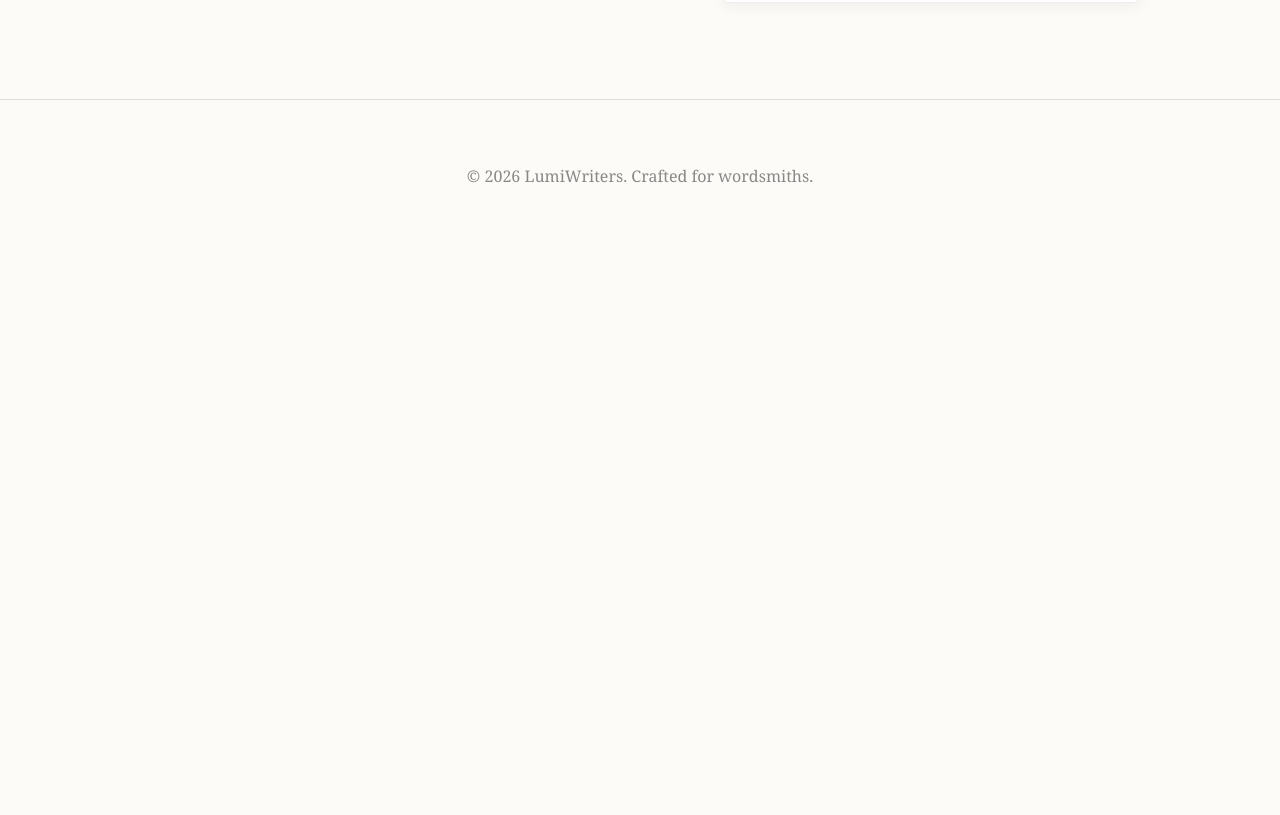
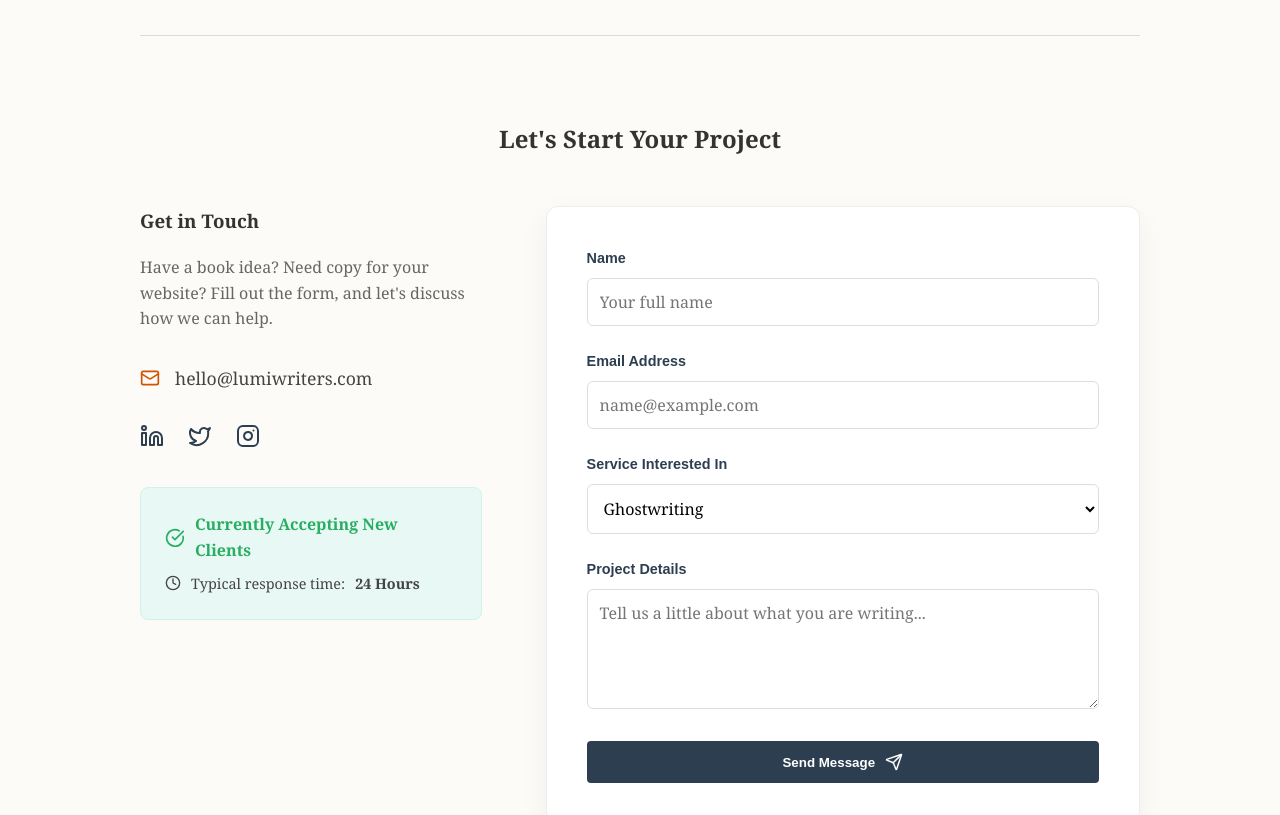
Before and after one commit to Joshua1-arch/lumiwriters, a React (Vite) app: page /about in a window 1280 px wide. Shown: the part 500-1315 px from the top of the page. Before the commit the page ends 800 px from the top, so only its background shows below. Built offline with nearby package versions, Linux system fonts and the light colour scheme.

Commit message:
Lumiwriters

```diff
--- a/src/App.css
+++ b/src/App.css
@@ -1,3 +1,6 @@
+/* =========================================
+   1. VARIABLES & RESET
+   ========================================= */
 :root {
   --primary: #2c3e50;
   --accent: #d35400; /* Burnt orange for a "vintage book" feel */
@@ -14,33 +17,23 @@ body {
   line-height: 1.6;
 }
 
-/* Utilities */
+a {
+  text-decoration: none;
+  color: inherit;
+}
+
+/* =========================================
+   2. UTILITIES & LAYOUT
+   ========================================= */
 .container {
   max-width: 1000px;
   margin: 0 auto;
   padding: 2rem;
 }
 
-a { text-decoration: none; color: inherit; }
-
-/* Buttons */
-.btn {
-  background: var(--primary);
-  color: white;
-  padding: 12px 24px;
-  border: none;
-  border-radius: 4px;
-  cursor: pointer;
-  display: inline-flex;
-  align-items: center;
-  gap: 10px;
-  font-family: sans-serif;
-  font-weight: bold;
-  transition: background 0.3s ease;
-}
-.btn:hover { background: var(--accent); }
-
-/* Navigation */
+/* =========================================
+   3. NAVIGATION & FOOTER
+   ========================================= */
 nav {
   display: flex;
   justify-content: space-between;
@@ -59,19 +52,71 @@ nav {
   color: var(--primary);
 }
 
-.nav-links { display: flex; gap: 2rem; }
-.nav-links a { font-family: sans-serif; font-weight: 500; }
-.nav-links a:hover { color: var(--accent); }
-
-/* Grid Layouts (General) */
-.services-grid {
-  display: grid;
-  grid-template-columns: repeat(auto-fit, minmax(280px, 1fr));
+.nav-links {
+  display: flex;
   gap: 2rem;
-  margin-top: 3rem;
 }
 
-/* Cards (General) */
+.nav-links a {
+  font-family: sans-serif;
+  font-weight: 500;
+}
+
+.nav-links a:hover {
+  color: var(--accent);
+}
+
+footer {
+  text-align: center;
+  padding: 3rem;
+  color: #888;
+  border-top: 1px solid #e0dcd5;
+  margin-top: 4rem;
+}
+
+/* =========================================
+   4. SHARED COMPONENTS (Buttons & Cards)
+   ========================================= */
+/* Buttons */
+.btn {
+  background: var(--primary);
+  color: white;
+  padding: 12px 24px;
+  border: none;
+  border-radius: 4px;
+  cursor: pointer;
+  display: inline-flex;
+  align-items: center;
+  justify-content: center;
+  gap: 10px;
+  font-family: sans-serif;
+  font-weight: bold;
+  transition: background 0.3s ease;
+  text-decoration: none;
+}
+
+.btn:hover {
+  background: var(--accent);
+  color: white;
+}
+
+.btn-primary {
+  background: var(--primary);
+  color: white;
+}
+
+.btn-outline {
+  background: transparent;
+  color: var(--primary);
+  border: 2px solid var(--primary);
+}
+
+.btn-outline:hover {
+  background: var(--primary);
+  color: white;
+}
+
+/* Cards */
 .card {
   background: white;
   padding: 2rem;
@@ -80,48 +125,95 @@ nav {
   border: 1px solid #eee;
   transition: transform 0.2s;
 }
-.card:hover { transform: translateY(-5px); }
 
-/* Footer */
-footer {
-  text-align: center;
-  padding: 3rem;
-  color: #888;
-  border-top: 1px solid #e0dcd5;
-  margin-top: 4rem;
+.card:hover {
+  transform: translateY(-5px);
 }
 
-/* ---------------------------------------------------- */
-/* NEW: Split Layout for Reviews Page (Image + Text)    */
-/* ---------------------------------------------------- */
+/* =========================================
+   5. HOME PAGE STYLES
+   ========================================= */
+.hero-section {
+  text-align: center;
+  padding: 5rem 1rem;
+  max-width: 800px;
+  margin: 0 auto;
+}
 
+.hero-section h1 {
+  font-size: 3.5rem;
+  line-height: 1.2;
+  margin-bottom: 1.5rem;
+  color: var(--primary);
+}
+
+.hero-intro {
+  font-size: 1.25rem;
+  color: #555;
+  line-height: 1.8;
+  margin-bottom: 3rem;
+  font-family: sans-serif;
+}
+
+.cta-group {
+  display: flex;
+  justify-content: center;
+  gap: 1.5rem;
+}
+
+.services-grid {
+  display: grid;
+  grid-template-columns: repeat(auto-fit, minmax(280px, 1fr));
+  gap: 2rem;
+  margin-top: 3rem;
+}
+
+.service-card {
+  text-align: center;
+  display: flex;
+  flex-direction: column;
+  align-items: center;
+}
+
+.service-card h3 {
+  margin-top: 1rem;
+  margin-bottom: 0.5rem;
+}
+
+/* Mobile Home */
+@media (max-width: 768px) {
+  .hero-section h1 { font-size: 2.5rem; }
+  .cta-group { flex-direction: column; align-items: stretch; }
+}
+
+/* =========================================
+   6. REVIEWS PAGE STYLES
+   ========================================= */
 .reviews-split-container {
   display: flex;
   gap: 3rem;
-  align-items: stretch; /* Makes both sides the same height */
+  align-items: stretch;
   background: white;
   border-radius: 12px;
-  overflow: hidden; /* Ensures image corners stay rounded */
+  overflow: hidden;
   box-shadow: 0 10px 30px rgba(0,0,0,0.05);
   border: 1px solid #e0dcd5;
 }
 
-/* The Image Side */
 .reviews-image-side {
   flex: 1;
-  min-height: 400px; /* Ensure it has height even if empty */
+  min-height: 400px;
 }
 
 .reviews-image-side img {
   width: 100%;
   height: 100%;
-  object-fit: cover; /* Ensures image covers space without stretching */
+  object-fit: cover;
   display: block;
 }
 
-/* The Reviews List Side */
 .reviews-content-side {
-  flex: 1.2; /* Give text slightly more space than image */
+  flex: 1.2;
   padding: 3rem;
   display: flex;
   flex-direction: column;
@@ -157,108 +249,21 @@ footer {
   color: var(--primary);
 }
 
-/* Mobile Responsive */
+/* Mobile Reviews */
 @media (max-width: 850px) {
-  .reviews-split-container {
-    flex-direction: column;
-  }
-  .reviews-image-side {
-    min-height: 250px;
-    max-height: 300px;
-  }
-  .reviews-content-side {
-    padding: 2rem;
-  }
-
-  .nav-links {
-    gap: 1rem;
-    font-size: 0.9rem;
-  }
-}
-/* --- Home Page Specific Styles --- */
-
-.hero-section {
-  text-align: center;
-  padding: 5rem 1rem;
-  max-width: 800px;
-  margin: 0 auto;
+  .reviews-split-container { flex-direction: column; }
+  .reviews-image-side { min-height: 250px; max-height: 300px; }
+  .reviews-content-side { padding: 2rem; }
+  .nav-links { gap: 1rem; font-size: 0.9rem; }
 }
 
-.hero-section h1 {
-  font-size: 3.5rem;
-  line-height: 1.2;
-  margin-bottom: 1.5rem;
-  color: var(--primary);
-}
-
-.hero-intro {
-  font-size: 1.25rem;
-  color: #555;
-  line-height: 1.8;
-  margin-bottom: 3rem;
-  font-family: sans-serif; /* Cleaner reading for intro text */
-}
-
-/* CTA Buttons Container */
-.cta-group {
-  display: flex;
-  justify-content: center;
-  gap: 1.5rem;
-}
-
-/* Button Variants */
-.btn-primary {
-  /* Inherits base .btn styles, ensures primary color */
-  background: var(--primary);
-  color: white;
-}
-
-.btn-outline {
-  /* Transparent background with border */
-  background: transparent;
-  color: var(--primary);
-  border: 2px solid var(--primary);
-}
-
-.btn-outline:hover {
-  background: var(--primary);
-  color: white;
-}
-
-/* Service Card Tweaks */
-.service-card {
-  text-align: center;
-  display: flex;
-  flex-direction: column;
-  align-items: center;
-}
-
-.service-card h3 {
-  margin-top: 1rem;
-  margin-bottom: 0.5rem;
-}
-
-/* Mobile Responsiveness for Home */
-@media (max-width: 768px) {
-  .hero-section h1 {
-    font-size: 2.5rem;
-  }
-
-  .cta-group {
-    flex-direction: column;
-    align-items: stretch; /* Buttons span full width on phone */
-  }
-
-  .btn {
-    justify-content: center;
-  }
-}
-/* --- Portfolio / Samples Section --- */
-
+/* =========================================
+   7. PORTFOLIO SECTION STYLES
+   ========================================= */
 .portfolio-section {
   margin-top: 6rem;
   padding-top: 4rem;
-  border-top: 1px solid #e0dcd5; /* Separator line */
+  border-top: 1px solid #e0dcd5;
 }
 
 .portfolio-grid {
@@ -286,7 +291,7 @@ footer {
 
 .portfolio-content {
   padding: 1.5rem;
-  flex: 1; /* Pushes the button to the bottom */
+  flex: 1;
 }
 
 .portfolio-tag {
@@ -334,3 +339,112 @@ footer {
   background: var(--primary);
   color: white;
 }
+
+/* =========================================
+   8. CONTACT PAGE STYLES
+   ========================================= */
+.contact-section {
+  margin-top: 5rem;
+  padding-top: 4rem;
+  border-top: 1px solid #e0dcd5;
+}
+
+.contact-split {
+  display: flex;
+  gap: 4rem;
+  align-items: flex-start;
+}
+
+/* Left: Contact Info */
+.contact-info { flex: 1; }
+
+.contact-item {
+  display: flex;
+  align-items: center;
+  gap: 15px;
+  margin-bottom: 1.5rem;
+  font-size: 1.1rem;
+  color: #444;
+}
+
+.status-box {
+  background: #e8f8f5;
+  border: 1px solid #d1f2eb;
+  padding: 1.5rem;
+  border-radius: 8px;
+  margin-top: 2rem;
+}
+
+.status-row {
+  display: flex;
+  align-items: center;
+  gap: 10px;
+  margin-bottom: 0.5rem;
+  color: #27ae60;
+  font-weight: bold;
+}
+
+.social-links {
+  display: flex;
+  gap: 1.5rem;
+  margin-top: 2rem;
+}
+
+.social-icon {
+  color: var(--primary);
+  transition: color 0.2s, transform 0.2s;
+  cursor: pointer;
+}
+
+.social-icon:hover {
+  color: var(--accent);
+  transform: translateY(-3px);
+}
+
+/* Right: Form */
+.contact-form-container {
+  flex: 1.5;
+  background: white;
+  padding: 2.5rem;
+  border-radius: 12px;
+  box-shadow: 0 10px 30px rgba(0,0,0,0.05);
+  border: 1px solid #eee;
+}
+
+.form-group { margin-bottom: 1.5rem; }
+
+.form-label {
+  display: block;
+  margin-bottom: 0.5rem;
+  font-weight: bold;
+  font-family: sans-serif;
+  font-size: 0.9rem;
+  color: var(--primary);
+}
+
+.form-input, .form-textarea {
+  width: 100%;
+  padding: 12px;
+  border: 1px solid #ddd;
+  border-radius: 6px;
+  font-family: inherit;
+  font-size: 1rem;
+  transition: border-color 0.2s;
+  box-sizing: border-box;
+}
+
+.form-input:focus, .form-textarea:focus {
+  outline: none;
+  border-color: var(--accent);
+}
+
+.form-textarea {
+  resize: vertical;
+  min-height: 120px;
+}
+
+/* Mobile Contact */
+@media (max-width: 800px) {
+  .contact-split { flex-direction: column; }
+  .contact-info, .contact-form-container { width: 100%; padding: 1.5rem; }
+}
--- a/src/Pages/About.jsx
+++ b/src/Pages/About.jsx
@@ -1,33 +1,126 @@
-import { Users, Target, Coffee } from 'lucide-react';
+import React, { useState } from 'react';
+import {
+  Users, Target, Coffee, // For About Section
+  Mail, Clock, CheckCircle, Send, Linkedin, Twitter, Instagram // For Contact Section
+} from 'lucide-react';
 
 export default function About() {
+  // Simple state to handle form submission simulation
+  const [status, setStatus] = useState('idle'); // 'idle' | 'submitting' | 'success'
+
+  const handleSubmit = (e) => {
+    e.preventDefault();
+    setStatus('submitting');
+    // Simulate network request
+    setTimeout(() => {
+      setStatus('success');
+      alert("Message sent! (This is a demo)");
+    }, 1500);
+  };
+
   return (
-    <div style={{ display: 'flex', gap: '4rem', alignItems: 'center', flexWrap: 'wrap' }}>
+    <div>
+      {/* --- PART 1: ABOUT US (Philosophy) --- */}
+      <div style={{ display: 'flex', gap: '4rem', alignItems: 'center', flexWrap: 'wrap', marginBottom: '2rem' }}>
         <div style={{ flex: '1 1 400px' }}>
-        <h2>Our Philosophy</h2>
-        <p>
+          <h1 style={{marginBottom: '1rem'}}>Our Philosophy</h1>
+          <p style={{ fontSize: '1.1rem', color: '#555' }}>
             At <strong>LumiWriters</strong>, we believe words have the power to change the world.
             Founded in Lagos in 2024, our mission is to help writers articulate their deepest thoughts with clarity and grace.
           </p>
-        <p>
+          <p style={{ fontSize: '1.1rem', color: '#555' }}>
             We are not AI; we are humans who love books, grammar, and storytelling.
           </p>
         </div>
 
         <div style={{ flex: '1 1 300px', display: 'grid', gap: '1rem' }}>
-        <div className="card" style={{ display: 'flex', alignItems: 'center', gap: '1rem' }}>
+          <div className="card" style={{ display: 'flex', alignItems: 'center', gap: '1rem', padding: '1.5rem' }}>
             <Users size={30} color="#2c3e50" />
             <div><strong>Expert Team</strong><br/><small>Veterans of the industry</small></div>
           </div>
-        <div className="card" style={{ display: 'flex', alignItems: 'center', gap: '1rem' }}>
+          <div className="card" style={{ display: 'flex', alignItems: 'center', gap: '1rem', padding: '1.5rem' }}>
             <Target size={30} color="#2c3e50" />
             <div><strong>Precision</strong><br/><small>Zero compromise on quality</small></div>
           </div>
-        <div className="card" style={{ display: 'flex', alignItems: 'center', gap: '1rem' }}>
+          <div className="card" style={{ display: 'flex', alignItems: 'center', gap: '1rem', padding: '1.5rem' }}>
             <Coffee size={30} color="#2c3e50" />
             <div><strong>Passion</strong><br/><small>Fueled by creativity</small></div>
           </div>
         </div>
       </div>
+
+      {/* --- PART 2: CONTACT SECTION --- */}
+      <div className="contact-section">
+        <h2 style={{ textAlign: 'center', marginBottom: '3rem' }}>Let's Start Your Project</h2>
+
+        <div className="contact-split">
+
+          {/* Left: Contact Info & Availability */}
+          <div className="contact-info">
+            <h3 style={{ marginTop: 0 }}>Get in Touch</h3>
+            <p style={{ marginBottom: '2rem', color: '#666' }}>
+              Have a book idea? Need copy for your website? Fill out the form, and let's discuss how we can help.
+            </p>
+
+            <div className="contact-item">
+              <Mail size={20} color="#d35400" />
+              <span>hello@lumiwriters.com</span>
+            </div>
+
+            {/* Social Media Links */}
+            <div className="social-links">
+              <a href="#" className="social-icon"><Linkedin size={24} /></a>
+              <a href="#" className="social-icon"><Twitter size={24} /></a>
+              <a href="#" className="social-icon"><Instagram size={24} /></a>
+            </div>
+
+            {/* Availability Box */}
+            <div className="status-box">
+              <div className="status-row">
+                <CheckCircle size={20} /> Currently Accepting New Clients
+              </div>
+              <div className="contact-item" style={{ fontSize: '0.9rem', margin: 0, gap: '10px' }}>
+                <Clock size={16} /> Typical response time: <strong>24 Hours</strong>
+              </div>
+            </div>
+          </div>
+
+          {/* Right: Contact Form */}
+          <div className="contact-form-container">
+            <form onSubmit={handleSubmit}>
+              <div className="form-group">
+                <label className="form-label">Name</label>
+                <input type="text" className="form-input" placeholder="Your full name" required />
+              </div>
+
+              <div className="form-group">
+                <label className="form-label">Email Address</label>
+                <input type="email" className="form-input" placeholder="name@example.com" required />
+              </div>
+
+              <div className="form-group">
+                <label className="form-label">Service Interested In</label>
+                <select className="form-input" style={{ background: 'white' }}>
+                  <option>Ghostwriting</option>
+                  <option>Copywriting</option>
+                  <option>Editing / Proofreading</option>
+                  <option>Other</option>
+                </select>
+              </div>
+
+              <div className="form-group">
+                <label className="form-label">Project Details</label>
+                <textarea className="form-textarea" placeholder="Tell us a little about what you are writing..." required></textarea>
+              </div>
+
+              <button type="submit" className="btn" style={{ width: '100%', justifyContent: 'center' }}>
+                {status === 'submitting' ? 'Sending...' : 'Send Message'} <Send size={18} />
+              </button>
+            </form>
+          </div>
+
+        </div>
+      </div>
+    </div>
   );
 }
```
Lines whose indentation alone changed are shown as unchanged.
